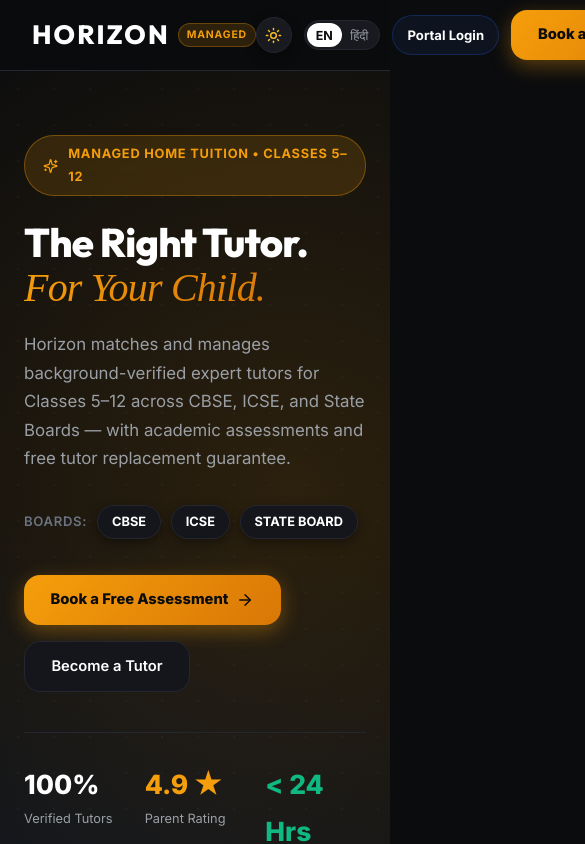
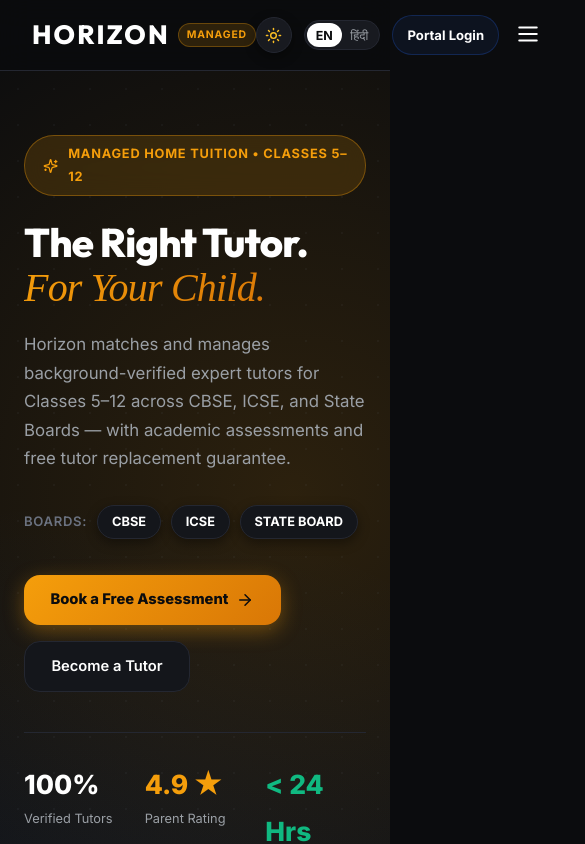
Before and after one commit to ctrlaltsolveorg-cloud/horizon-home-tuition, a Next.js app: page / in a window 390 px wide. Shown: the top 844 px of the page, 585 px wide, since content can reach past the window. Built offline with nearby package versions, Linux system fonts and the light colour scheme; no server answers.

Commit message:
fix: resolve Navbar syntax and migrate styles to globals.css

```diff
--- a/src/app/globals.css
+++ b/src/app/globals.css
@@ -328,3 +328,13 @@
     border: none !important;
   }
 }
+
+/* Responsive Navigation Utilities */
+@media (max-width: 980px) {
+  .desktop-only {
+    display: none !important;
+  }
+  .mobile-toggle {
+    display: block !important;
+  }
+}
--- a/src/components/Navbar.tsx
+++ b/src/components/Navbar.tsx
@@ -387,13 +387,6 @@
           </Link>
         </div>
       )}
-
-      <style jsx>{`
-        @media (max-width: 980px) {
-          .desktop-only { display: none !important; }
-          .mobile-toggle { display: block !important; }
-        }
-      `}</style>
     </header>
   );
 }
```
